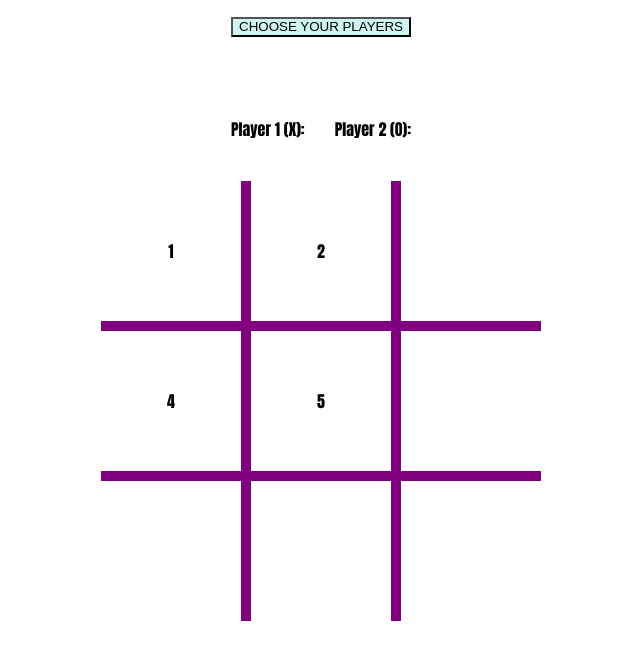
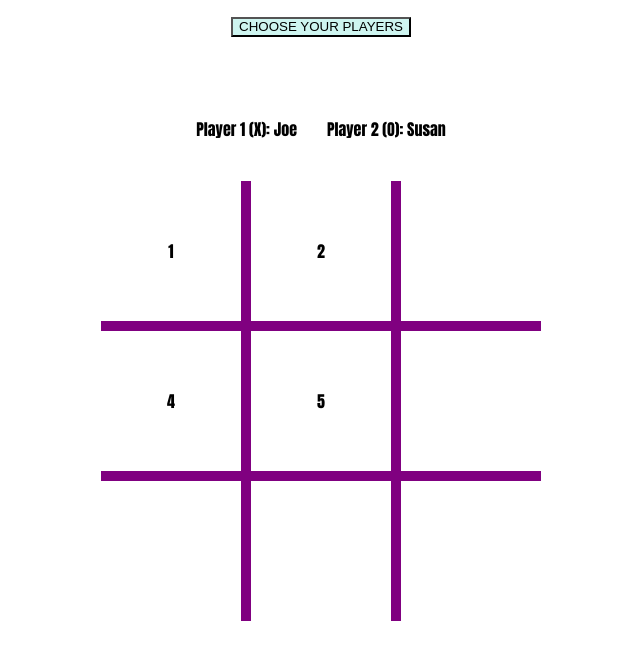
Before and after one commit to HDBarton/js-tictatoe, a plain HTML site: page index.html in a window 1280 px wide. Shown: the part 123-782 px from the top of the page, without its empty margins (319-959 px from the left). Drawn offline with Linux system fonts and the light colour scheme.

Commit message:
Sucessful addition of names via DOM

```diff
--- a/functions.js
+++ b/functions.js
@@ -33,7 +33,7 @@ const Gameboard = () =>{
 const Player = ((name) =>{
     // get player names
     const printPlayer1 = () => {
-        // TODO: change for whichever works: this, j=orjust directly pulling from DisplayController
+        // TODO: change for whichever works: this, or just directly pulling from DisplayController
         console.log(DisplayController.player1);
         let addHere = document.createElement("div");
         addHere.appendChild(DisplayController.player1);
@@ -59,12 +59,24 @@ const GameActions = (() =>{
 })();
 
 // renders gameboard array to webpage
-//SUGGESTED MODULE
-const DisplayController = (() =>{
+// SUGGESTED MODULE
+const DisplayController = (() => {
     // get players names
-    let form = document.getElementById("form");
+    const form = document.getElementById("form");
+    const player1Section = document.getElementById('player1box');
+    const player2Section = document.getElementById('player2box');
+    const player1name = document.createTextNode("Joe");
+    const player2name = document.createTextNode("Susan");
     const player1 = () => form.elements["player1"];
     const player2 = () => form.elements["player2"];
+    const addPlayer1 = () => player1Section.appendChild(player1name);
+    const addPlayer2 = () => player2Section.appendChild(player2name);
+    return {
+        addPlayer1,
+        addPlayer2
+    };
 })();
 
+DisplayController.addPlayer1();
+DisplayController.addPlayer2();
 // Optional work for later: create an AI so that a player can play against the computer
--- a/index.html
+++ b/index.html
@@ -23,10 +23,10 @@
             <h2>Add Players</h2>
             <ul>
                 <li><b>Player 1 (X): </b>
-                <input type="text" name="player1" required>
+                <input type="text" name="player1" id="player1" required>
                 </li>
                 <li><b>Player 2 (O):  </b>
-                <input type="text" name="player2" required>
+                <input type="text" name="player2" id="player2" required>
                 </li>
                 <li> <button id="close-form" onclick="closeForm()">Start the game!</button></li>
             </ul>
```
